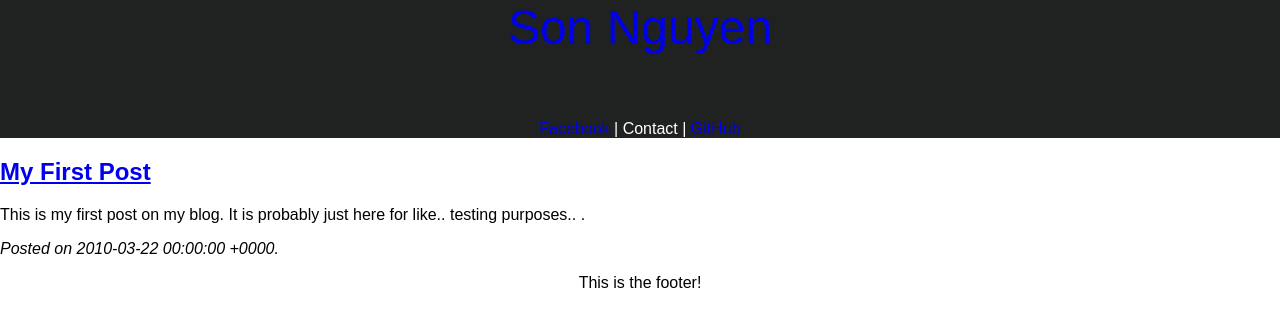
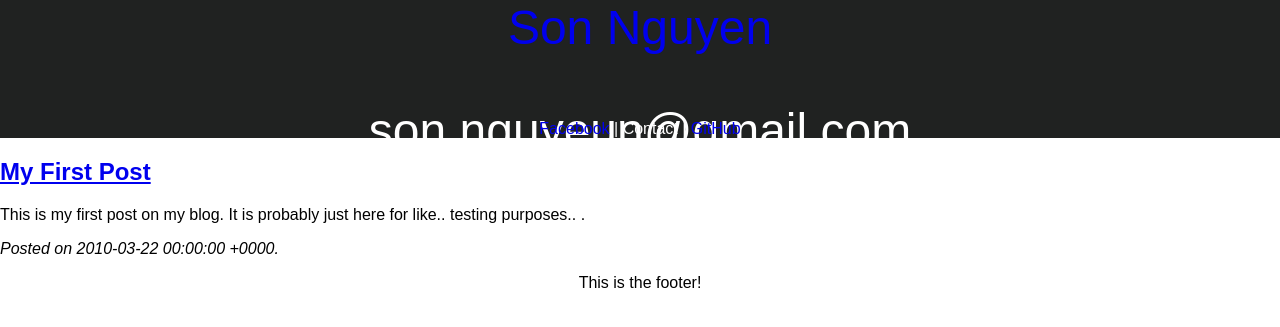
Before and after one commit to son-nguyen/son-nguyen.github.com, a Jekyll site: the page built from index.html, in a window 1280 px wide. Shown: the top 327 px of the page. Built offline with Jekyll 4.4.1, drawn with Linux system fonts in a browser that asks for light colours.

Commit message:
sub-title email address

```diff
--- a/_includes/page-header.html
+++ b/_includes/page-header.html
@@ -1,4 +1,6 @@
     <body>
         <div id="header">
-            <div class="title"><a href="http://son-nguyen.github.com/">Son Nguyen</a></div>
+            <div class="title"><a href="http://son-nguyen.github.com/">Son Nguyen</a>
+                <p>son.nguyeun@gmail.com</p>
+            </div>
         </div>
```
